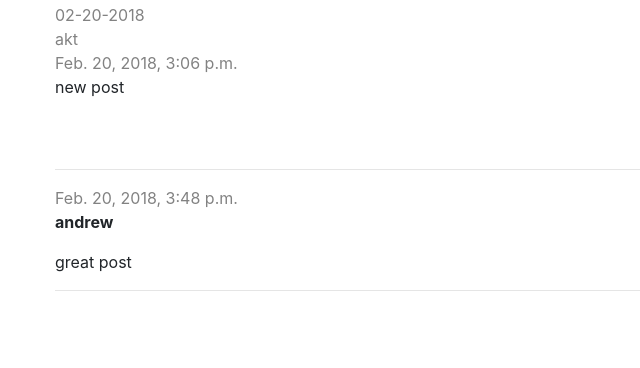
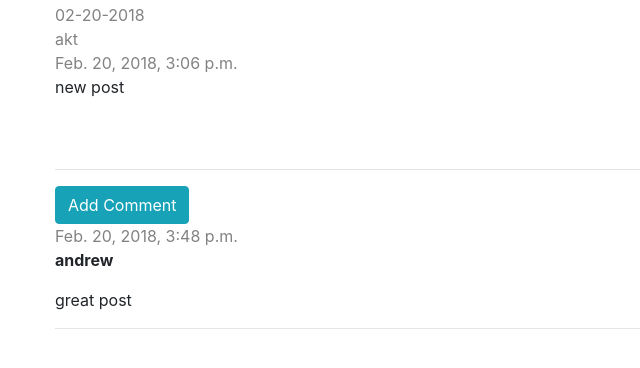
Before and after one commit to AndrewTelleria/blog, a Django app: page /post/1/ in a window 1280 px wide. Shown: the part 155-523 px from the top of the page, without its empty margins (0-640 px from the left). Run offline with Django 3.2, Linux system fonts and the light colour scheme; data comes from the database, SQL or seed files in the repository; both versions use the stored data as it was after the commit; some libraries are stand-ins or nearby versions.

Commit message:
the ability to leave a comment on the post_detail page

```diff
--- a/blog/posts/templates/posts/post_detail.html
+++ b/blog/posts/templates/posts/post_detail.html
@@ -27,6 +27,7 @@
     <p>{{ post.body|linebreaksbr }}</p>
   </div>
   <hr>
+  <a class="btn btn-info" href="{% url 'add_comment_to_post' pk=post.pk %}">Add Comment</a>
   {% for comment in post.comments.all %}
     <div class="comment">
       <div class="date">{{ comment.date_created }}</div>
--- a/blog/posts/urls.py
+++ b/blog/posts/urls.py
@@ -8,6 +8,7 @@ urlpatterns = [
     path('drafts/', views.post_draft_list, name='post_draft_list'),
     path('post/new/', views.post_new, name='post_new'),
     re_path('post/(?P<pk>\d+)/$', views.post_detail, name='post_detail'),
+    re_path('post/(?P<pk>\d+)/comment/$', views.add_comment_to_post, name="add_comment_to_post"),
     re_path('post/(?P<pk>\d+)/edit/$', views.post_edit, name='post_edit'),
     re_path('post/(?P<pk>\d+)/publish/$', views.post_publish, name='post_publish'),
     re_path('post/(?P<pk>\d+)/remove/$', views.post_remove, name='post_remove'),
--- a/blog/posts/views.py
+++ b/blog/posts/views.py
@@ -2,9 +2,22 @@ from django.contrib.auth.decorators import login_required
 from django.shortcuts import render, get_object_or_404, redirect
 from django.utils import timezone
 
-from .forms import PostForm
+from .forms import PostForm, CommentForm
 from .models import Post
 
+
+def add_comment_to_post(request, pk):
+    post = get_object_or_404(Post, pk=pk)
+    if request.method == "POST":
+        form = CommentForm(request.POST)
+        if form.is_valid():
+            comment = form.save(commit=False)
+            comment.post = post
+            comment.save()
+            return redirect('post_detail', pk=post.pk)
+    else:
+        form = CommentForm()
+    return render(request, 'posts/add_comment_to_post.html', {'form': form})
 
 
 def post_detail(request, pk):
```
Also changed, not shown: blog/posts/forms.py (+8 -1 lines), blog/posts/templates/posts/add_comment_to_post.html (added, +9 -0 lines), blog/db.sqlite3.
